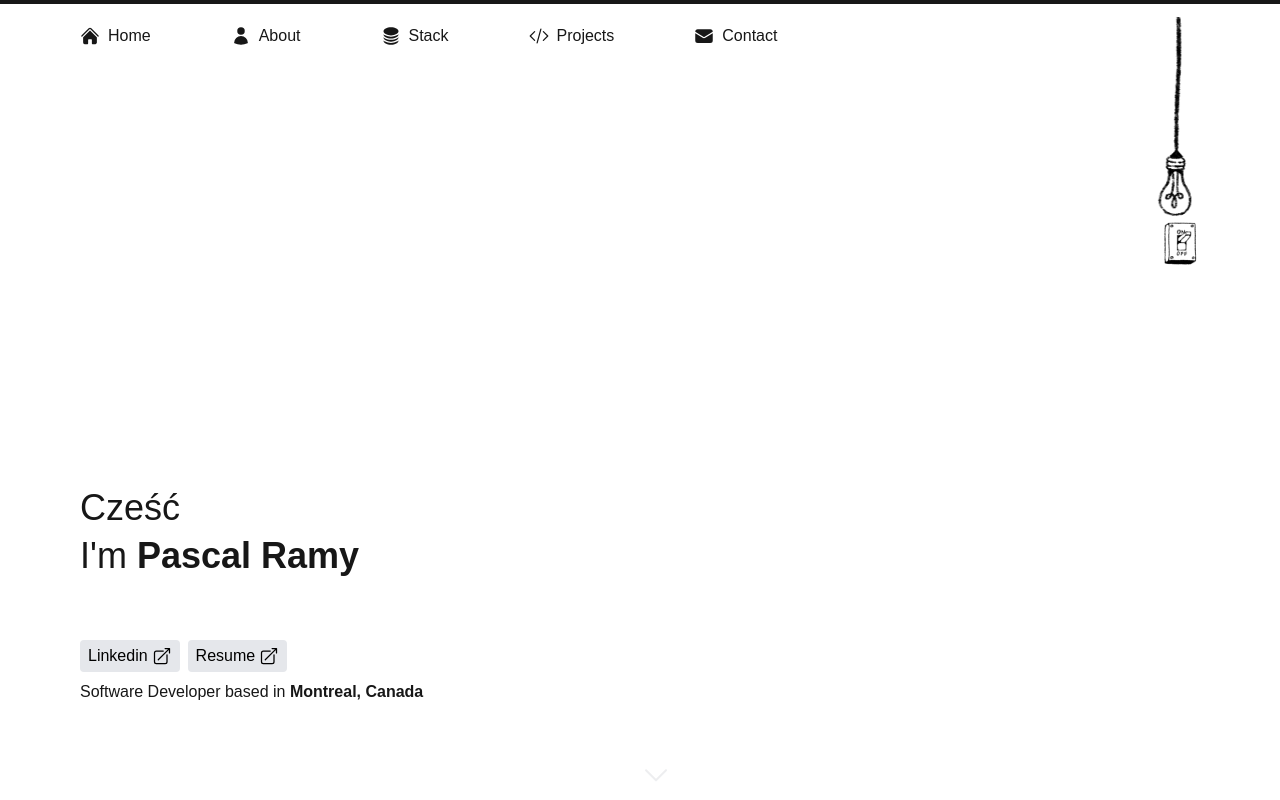
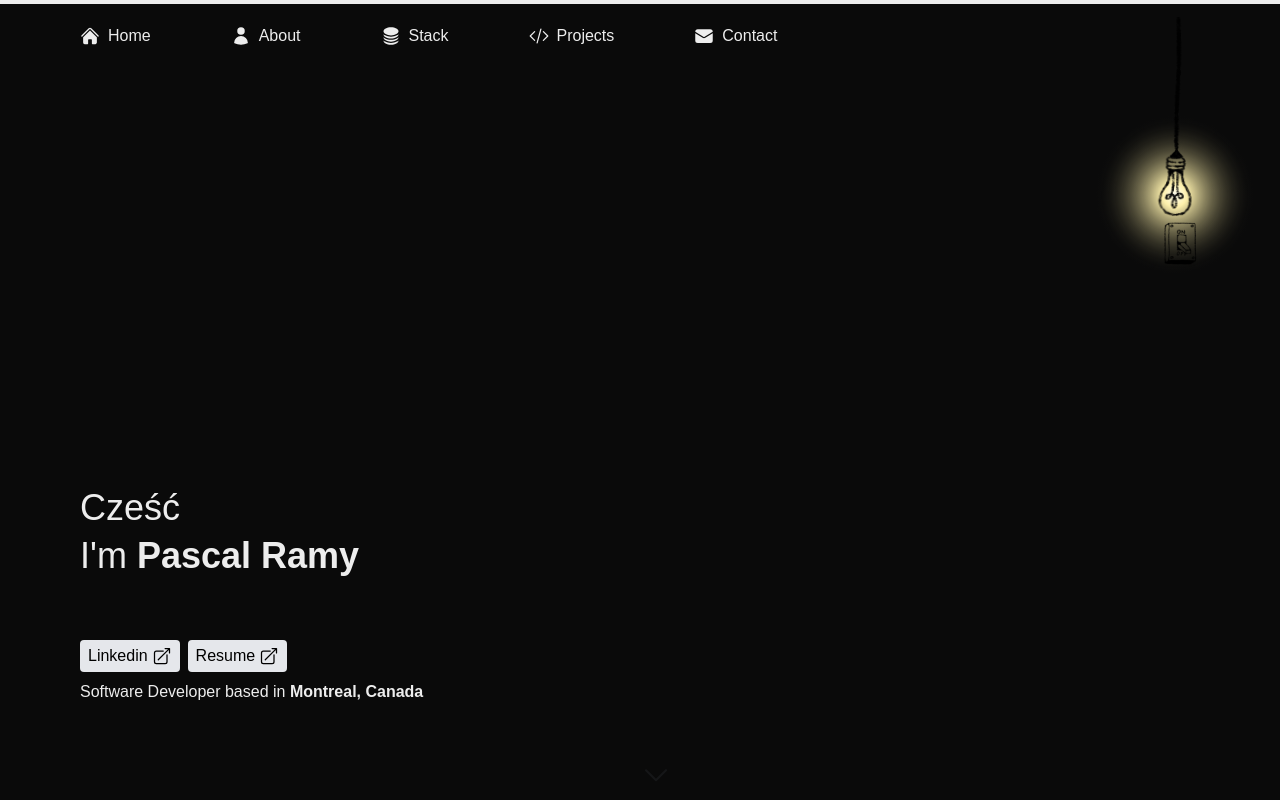
Before and after one commit to pascalramy00/portfolio-site, a Next.js app: page / in a window 1280 px wide. Both pictures are taken after a click on the button 1180 px from the left and 244 px from the top of the page. Shown: the top 800 px of the page. Built offline with nearby package versions, Linux system fonts and the light colour scheme.

Commit message:
change to resolveTheme for theme switching, refactor opacity on hero elements

```diff
--- a/src/components/ui/elements/HeroOptimizedArtwork.tsx
+++ b/src/components/ui/elements/HeroOptimizedArtwork.tsx
@@ -1,6 +1,6 @@
 'use client';
 
-import { useState, useEffect, useRef } from 'react';
+import { useState, useEffect } from 'react';
 import Image from 'next/image';
 import Link from 'next/link';
 import { useTheme } from 'next-themes';
@@ -9,22 +9,21 @@ import LampLight from './LampLight';
 import { MonitorLight } from './MonitorLight';
 
 const HeroOptimizedArtwork = () => {
-	const { theme } = useTheme();
+	const { resolvedTheme } = useTheme();
 	const [loaded, setLoaded] = useState(false);
 	const [lamp, setLamp] = useState(true);
 	const [monitor, setMonitor] = useState(true);
 	const [mounted, setMounted] = useState(false);
-	const imgRef = useRef<HTMLImageElement | null>(null);
 
 	useEffect(() => setMounted(true), []);
 
-	const currentTheme = theme || 'light';
+	const currentTheme = resolvedTheme || 'light';
 
 	if (!mounted) return <div></div>;
 
 	return (
 		<div
-			className={`relative  transition-opacity duration-1000 ${
+			className={`relative  transition-opacity duration-500 ${
 				loaded ? 'opacity-100' : 'opacity-0'
 			}`}
 		>
@@ -32,7 +31,6 @@ const HeroOptimizedArtwork = () => {
 				<LampLight isOn={lamp} theme={currentTheme} />
 				<MonitorLight isOn={monitor} theme={currentTheme} />
 				<Image
-					ref={imgRef}
 					src='/images/artwork_light.png'
 					alt='artwork of myself'
 					fill
--- a/src/components/ui/elements/LampLight.tsx
+++ b/src/components/ui/elements/LampLight.tsx
@@ -1,6 +1,10 @@
 const LampLight = ({ isOn, theme }: { isOn: boolean; theme: string }) => {
 	return (
-		<div className={`${isOn && theme === 'dark' ? 'block' : 'hidden'}`}>
+		<div
+			className={`transition-opacity duration-500 ${
+				isOn && theme === 'dark' ? 'opacity-100' : 'opacity-0'
+			}`}
+		>
 			<svg
 				width='100%'
 				height='100%'
@@ -17,9 +21,7 @@ const LampLight = ({ isOn, theme }: { isOn: boolean; theme: string }) => {
 				width='100%'
 				height='100%'
 				viewBox='0 0 100 60'
-				className={`${
-					isOn ? 'block' : 'hidden'
-				} absolute z-0 pointer-events-none`}
+				className={`absolute z-0 pointer-events-none`}
 			>
 				<defs>
 					<filter
--- a/src/components/ui/elements/MonitorLight.tsx
+++ b/src/components/ui/elements/MonitorLight.tsx
@@ -6,7 +6,11 @@ export const MonitorLight = ({
 	theme: string;
 }) => {
 	return (
-		<div className={`${theme === 'dark' ? 'block' : 'hidden'}`}>
+		<div
+			className={`transition-opacity duration-500 ${
+				isOn && theme === 'dark' ? 'opacity-100' : 'opacity-0'
+			}`}
+		>
 			<svg
 				width='100%'
 				height='100%'
@@ -21,9 +25,7 @@ export const MonitorLight = ({
 				width='100%'
 				height='100%'
 				viewBox='0 0 100 60'
-				className={`${
-					isOn ? 'block' : 'hidden'
-				} absolute z-0 pointer-events-none`}
+				className={`absolute z-0 pointer-events-none`}
 			>
 				{/* <g>
 					<polygon
--- a/src/components/ui/elements/ThemeSwitch.tsx
+++ b/src/components/ui/elements/ThemeSwitch.tsx
@@ -6,18 +6,18 @@ import Image from 'next/image';
 
 const ThemeSwitch = () => {
 	const [mounted, setMounted] = useState(false);
-	const { setTheme, theme } = useTheme();
+	const { setTheme, resolvedTheme } = useTheme();
 
 	useEffect(() => setMounted(true), []);
 
 	if (!mounted) return <div></div>;
 
-	let switchSrc = '/images/artwork_light_switch_on.png';
 	const lightbulbSrc = '/images/artwork_lightbulb_off.png';
 
-	if (theme === 'dark') {
-		switchSrc = '/images/artwork_light_switch_off.png';
-	}
+	const switchSrc =
+		resolvedTheme === 'dark'
+			? '/images/artwork_light_switch_off.png'
+			: '/images/artwork_light_switch_on.png';
 
 	return (
 		<div
@@ -29,7 +29,7 @@ const ThemeSwitch = () => {
 		>
 			<button
 				onClick={() =>
-					setTheme((prev) => (prev === 'light' ? 'dark' : 'light'))
+					setTheme(resolvedTheme === 'dark' ? 'light' : 'dark')
 				}
 				className='absolute left-[28%] bottom-[-6px] md:left-[34%] md:bottom-2 smallDesktop:left-[36%] smallDesktop:bottom-3 lg:left-[40%] lg:bottom-8 2xl:left-[40%] 2xl:bottom-8 z-10 '
 			>
@@ -57,9 +57,11 @@ const ThemeSwitch = () => {
 					width='100%'
 					height='100%'
 					viewBox='0 0 200 200'
-					className={`${
-						theme === 'dark' ? 'block' : 'hidden'
-					} absolute bottom-0 z-[-10]`}
+					className={`absolute bottom-0 z-[-10] transition-opacity duration-500 ${
+						resolvedTheme === 'dark'
+							? 'opacity-100'
+							: 'opacity-0 pointer-events-none'
+					}`}
 				>
 					<defs>
 						<radialGradient
```
